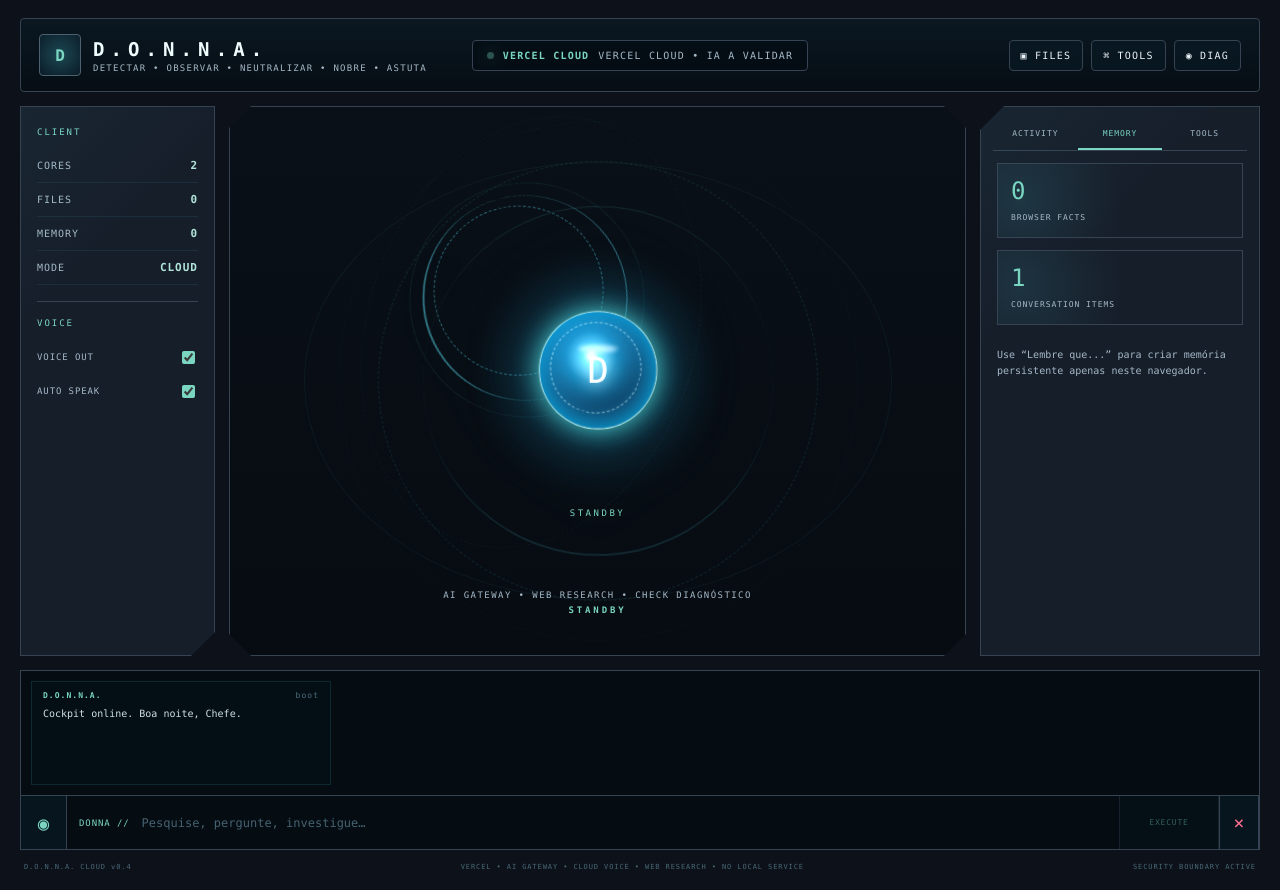
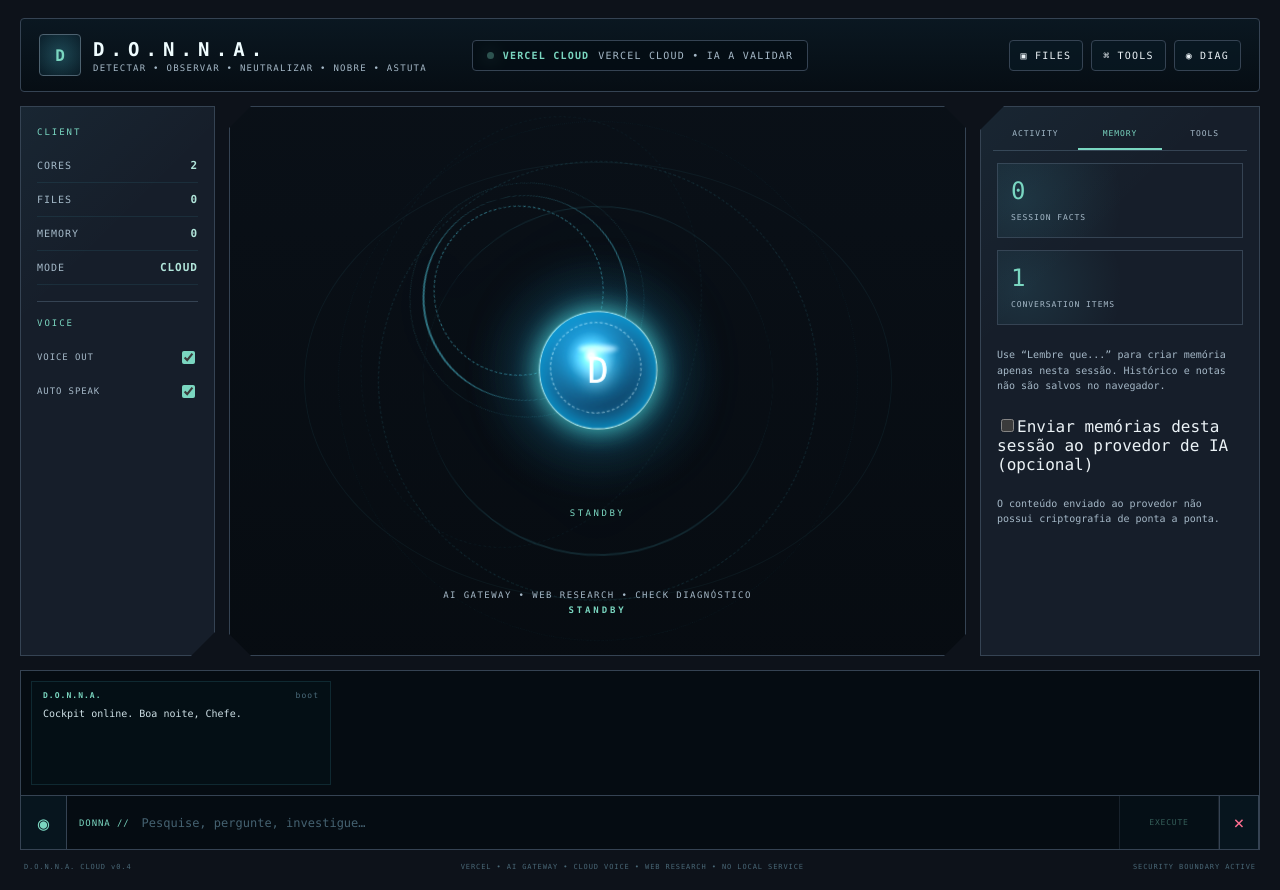
Before and after one commit to socgabrielcardoso/D.O.N.N.A, a Next.js app in the folder web-beta/: page / in a window 1280 px wide. Both pictures are taken after a click on the button "MEMORY". Built offline with nearby package versions, Linux system fonts and the light colour scheme.

Commit message:
privacy(web): keep conversations session-only with consent-gated model memory

```diff
--- a/web-beta/app/cockpit.tsx
+++ b/web-beta/app/cockpit.tsx
@@ -1,6 +1,12 @@
 "use client";
 
 import { FormEvent, useCallback, useEffect, useMemo, useRef, useState } from "react";
+import {
+  canRememberNote,
+  clearLegacyBrowserStorage,
+  hasLegacyBrowserStorage,
+  memoriesForProvider,
+} from "../lib/browser-memory";
 
 type Source = { title: string; url: string; excerpt?: string };
 type Message = {
@@ -80,6 +86,8 @@ export default function Cockpit() {
   const [autoSpeak, setAutoSpeak] = useState(true);
   const [voiceEnabled, setVoiceEnabled] = useState(true);
   const [memories, setMemories] = useState<string[]>([]);
+  const [shareMemoriesWithAI, setShareMemoriesWithAI] = useState(false);
+  const [hasLegacyStorage, setHasLegacyStorage] = useState(false);
   const [assets, setAssets] = useState<SelectedAsset[]>([]);
   const [panel, setPanel] = useState<"activity" | "memory" | "tools">("activity");
   const [palette, setPalette] = useState(false);
@@ -91,31 +99,26 @@ export default function Cockpit() {
   const playbackRef = useRef<HTMLAudioElement | null>(null);
   const [recording, setRecording] = useState(false);
 
+  // Never restore or persist plaintext conversations or memory. Old versions
+  // may have left data behind; deletion is a separate, user-confirmed action.
   useEffect(() => {
     try {
-      const storedHistory = localStorage.getItem("donna:web:history");
-      const storedMemory = localStorage.getItem("donna:web:memory");
-      if (storedHistory) {
-        const parsed = JSON.parse(storedHistory) as Message[];
-        if (Array.isArray(parsed) && parsed.length) setMessages(parsed.slice(-30));
-      }
-      if (storedMemory) {
-        const parsed = JSON.parse(storedMemory) as string[];
-        if (Array.isArray(parsed)) setMemories(parsed.slice(-40));
-      }
+      setHasLegacyStorage(hasLegacyBrowserStorage(localStorage));
     } catch {
-      // Browser storage is optional.
+      // Browser storage can be disabled; in-memory state still works.
     }
   }, []);
 
-  useEffect(() => {
+  const deleteLegacyStorage = useCallback(() => {
+    if (!window.confirm("Apagar definitivamente o histórico e as memórias de versões antigas neste navegador?")) return;
     try {
-      localStorage.setItem("donna:web:history", JSON.stringify(messages.slice(-30)));
-      localStorage.setItem("donna:web:memory", JSON.stringify(memories.slice(-40)));
+      clearLegacyBrowserStorage(localStorage);
+      setHasLegacyStorage(false);
+      setStatus("PRIVACIDADE • DADOS LEGADOS APAGADOS");
     } catch {
-      // Ignore storage failures.
+      setStatus("PRIVACIDADE • NÃO FOI POSSÍVEL APAGAR DADOS LEGADOS");
     }
-  }, [messages, memories]);
+  }, []);
 
   const browserSpeak = useCallback((text: string) => {
     if (!("speechSynthesis" in window)) {
@@ -232,16 +235,19 @@ export default function Cockpit() {
 
       if (low.startsWith("lembre que ") || low.startsWith("lembre ")) {
         const note = text.replace(/^lembre( que)?\s+/i, "").trim();
-        if (!note) return false;
+        if (!canRememberNote(note)) {
+          respond("Não registrei a anotação: ela pode conter credenciais, estar vazia ou exceder 500 caracteres.", "browser-memory");
+          return true;
+        }
         setMemories((current) => [...new Set([...current, note])].slice(-40));
-        respond(`Memória salva neste navegador: ${note}`, "browser-memory");
+        respond("Memória registrada apenas nesta sessão, sem armazenamento persistente.", "browser-memory");
         return true;
       }
 
       if (low.startsWith("esqueça ") || low.startsWith("esqueca ")) {
         const term = text.replace(/^esque[çc]a\s+/i, "").trim().toLowerCase();
         setMemories((current) => current.filter((item) => !item.toLowerCase().includes(term)));
-        respond("Removi as memórias correspondentes deste navegador.", "browser-memory");
+        respond("Removi as memórias correspondentes desta sessão.", "browser-memory");
         return true;
       }
 
@@ -249,7 +255,7 @@ export default function Cockpit() {
         respond(
           memories.length
             ? memories.map((item, index) => `${index + 1}. ${item}`).join("\n")
-            : "Ainda não há memórias explícitas neste navegador.",
+            : "Ainda não há memórias explícitas nesta sessão.",
           "browser-memory",
         );
         return true;
@@ -265,14 +271,15 @@ export default function Cockpit() {
       const message = raw.trim();
       if (!message || state === "thinking") return;
 
+      setInput("");
+      // Memory commands must not be copied into the chat transcript before
+      // validation. In particular, rejected credential notes are never echoed.
+      if (localMemoryCommand(message)) return;
+
       setMessages((current) => [
         ...current,
         { role: "user", text: message, provider: "web-input", at: Date.now() },
       ]);
-      setInput("");
-
-      if (localMemoryCommand(message)) return;
-
       setState("thinking");
       setStatus("WEB RESEARCH → AI GATEWAY → FALLBACK");
 
@@ -299,7 +306,7 @@ export default function Cockpit() {
           body: JSON.stringify({
             message,
             history,
-            memory: memories.slice(-20),
+            memory: memoriesForProvider(memories, shareMemoriesWithAI),
             files: selectedFiles,
           }),
         });
@@ -330,7 +337,7 @@ export default function Cockpit() {
         setTimeout(() => setState("idle"), 1400);
       }
     },
-    [assets, localMemoryCommand, memories, messages, respond, state],
+    [assets, localMemoryCommand, memories, messages, respond, shareMemoriesWithAI, state],
   );
 
   const browserListenFallback = useCallback(() => {
@@ -707,9 +714,23 @@ export default function Cockpit() {
 
           {panel === "memory" && (
             <div className="memory-panel">
-              <div className="memory-orb"><strong>{memories.length}</strong><span>browser facts</span></div>
+              <div className="memory-orb"><strong>{memories.length}</strong><span>session facts</span></div>
               <div className="memory-orb"><strong>{messages.length}</strong><span>conversation items</span></div>
-              <p>Use “Lembre que...” para criar memória persistente apenas neste navegador.</p>
+              <p>Use “Lembre que...” para criar memória apenas nesta sessão. Histórico e notas não são salvos no navegador.</p>
+              <label>
+                <input
+                  type="checkbox"
+                  checked={shareMemoriesWithAI}
+                  onChange={(event) => setShareMemoriesWithAI(event.target.checked)}
+                />
+                Enviar memórias desta sessão ao provedor de IA (opcional)
+              </label>
+              <p>O conteúdo enviado ao provedor não possui criptografia de ponta a ponta.</p>
+              {hasLegacyStorage && (
+                <button type="button" onClick={deleteLegacyStorage}>
+                  Apagar histórico e memórias antigos deste navegador
+                </button>
+              )}
             </div>
           )}
 
```
